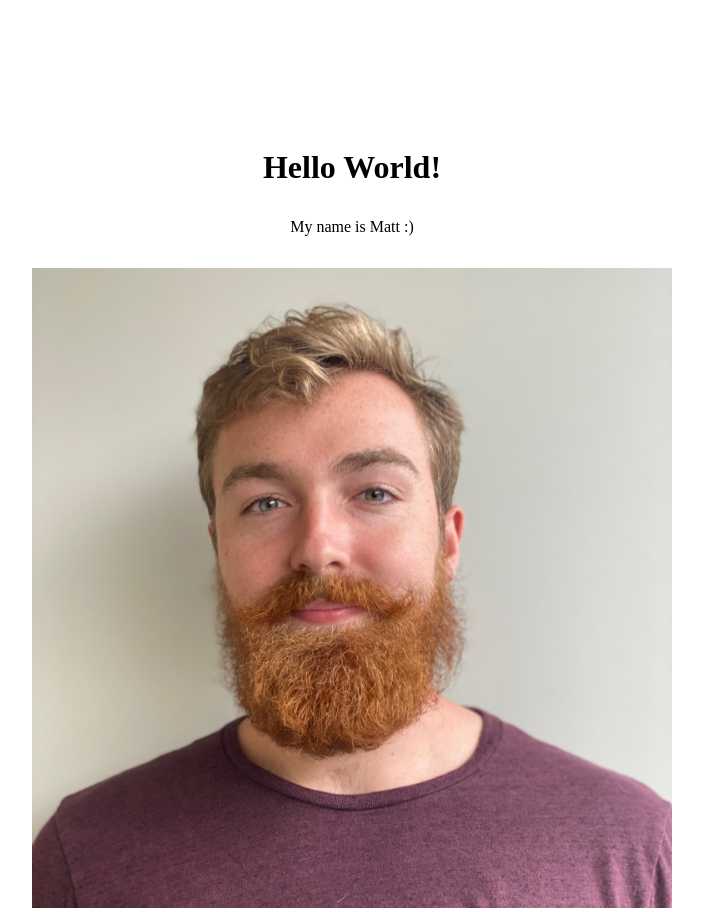
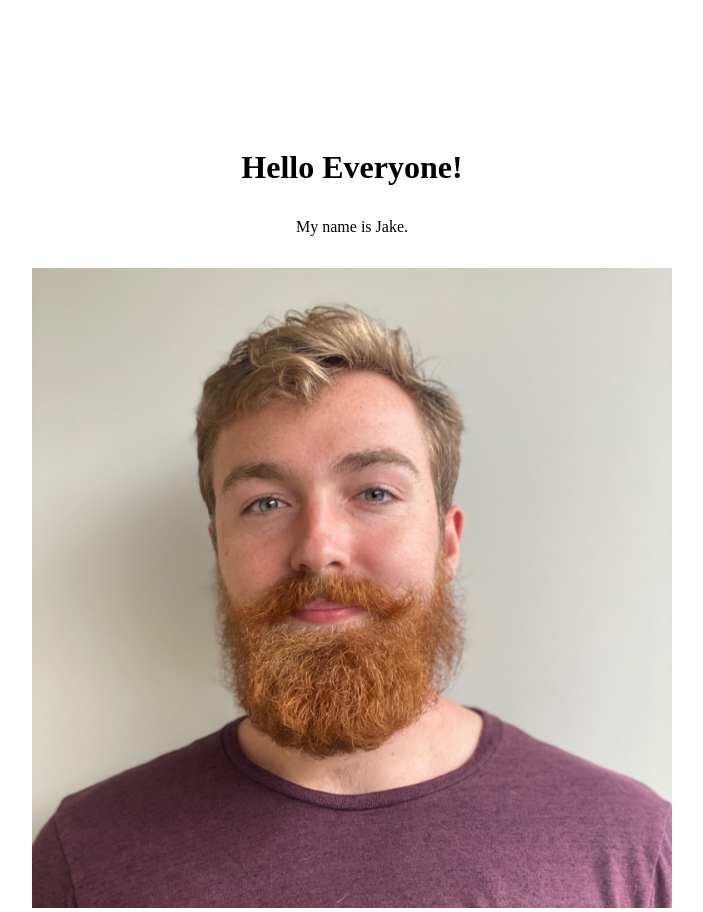
Before and after one commit to JakeSutton19/JakeSutton19.github.io, a plain HTML site: page index.html in a window 1280 px wide. Shown: the whole page, without its empty margins (288-991 px from the left). Drawn offline with Linux system fonts and the light colour scheme.

Commit message:
Add files via upload

```diff
--- a/index.html
+++ b/index.html
@@ -8,8 +8,8 @@
     <link rel="stylesheet" href="style.css">
 </head>
 <body>
-    <h1>Hello World!</h1>
-    <p>My name is Matt :)</p>
+    <h1>Hello Everyone!</h1>
+    <p>My name is Jake. </p>
     <img src="assets/images/Profile_Photo.jpg" alt="Profile pic">
 </body>
 </html>
--- a/style.css
+++ b/style.css
@@ -14,5 +14,5 @@ p {
 
 img {
     width: 40em;
-    max-width: 90%;
+    max-width: 75%;
 }
```
